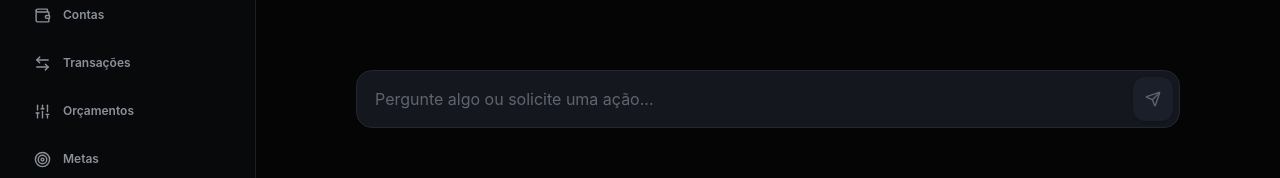
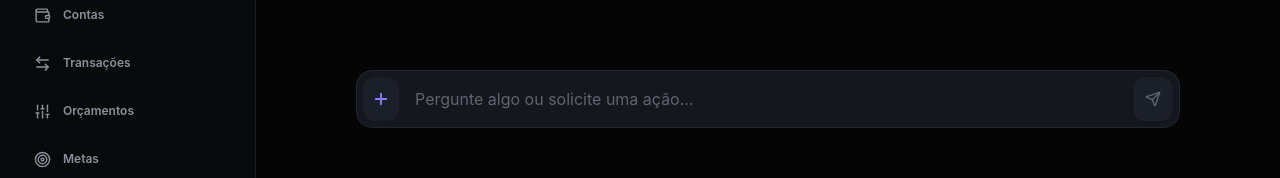
Before and after one commit to Christian-Farias/MyFinance, a React (Vite) app: page /ia in a window 1280 px wide. Shown: the part 612-790 px from the top of the page. Built offline with nearby package versions, Linux system fonts and the light colour scheme.

Commit message:
fix(ui): fechar Ação Rápida ao selecionar opção e integrar botão + na barra de IA

```diff
--- a/src/components/BottomNavigation.tsx
+++ b/src/components/BottomNavigation.tsx
@@ -10,7 +10,7 @@ export const BottomNavigation: React.FC = () => {
   const location = useLocation();
 
   // Hide FAB on IA chat page to prevent covering the input box and send button
-  const isAIPage = location.pathname === '/ia';
+  const isAIPage = location.pathname.startsWith('/ia');
 
   const mainNav = [
     { to: '/', label: 'Início', icon: Home },
--- a/src/components/modals/QuickActionSheet.tsx
+++ b/src/components/modals/QuickActionSheet.tsx
@@ -20,6 +20,11 @@ export const QuickActionSheet: React.FC = () => {
   const navigate = useNavigate();
 
   if (!isQuickActionOpen) return null;
+
+  const handleSelectAction = (actionFn: () => void) => {
+    setQuickActionOpen(false);
+    actionFn();
+  };
 
   const actions = [
     {
@@ -52,10 +57,7 @@ export const QuickActionSheet: React.FC = () => {
       icon: Clock,
       color: '#8B7CFF',
       bgColor: '#8B7CFF20',
-      action: () => {
-        setQuickActionOpen(false);
-        navigate('/compromissos');
-      }
+      action: () => navigate('/compromissos')
     },
     {
       title: 'Nova Meta',
@@ -63,10 +65,7 @@ export const QuickActionSheet: React.FC = () => {
       icon: Target,
       color: '#38BDF8',
       bgColor: '#38BDF820',
-      action: () => {
-        setQuickActionOpen(false);
-        navigate('/metas');
-      }
+      action: () => navigate('/metas')
     },
     {
       title: 'Novo Investimento',
@@ -74,10 +73,7 @@ export const QuickActionSheet: React.FC = () => {
       icon: LineChart,
       color: '#39D98A',
       bgColor: '#39D98A20',
-      action: () => {
-        setQuickActionOpen(false);
-        navigate('/investimentos');
-      }
+      action: () => navigate('/investimentos')
     },
     {
       title: 'Novo Orçamento',
@@ -85,10 +81,7 @@ export const QuickActionSheet: React.FC = () => {
       icon: Sliders,
       color: '#FFB74D',
       bgColor: '#FFB74D20',
-      action: () => {
-        setQuickActionOpen(false);
-        navigate('/orcamentos');
-      }
+      action: () => navigate('/orcamentos')
     }
   ];
 
@@ -121,7 +114,7 @@ export const QuickActionSheet: React.FC = () => {
             return (
               <button
                 key={index}
-                onClick={act.action}
+                onClick={() => handleSelectAction(act.action)}
                 className="flex items-center space-x-3.5 p-3 rounded-2xl bg-[#1A1F29] hover:bg-[#222733] active:scale-[0.99] border border-[#262C3A] hover:border-[#8B7CFF]/40 transition-all text-left group"
               >
                 <div
--- a/src/index.css
+++ b/src/index.css
@@ -41,8 +41,8 @@
   /* Bottom nav height — single source of truth */
   --bottom-nav-h: 64px;
 
-  /* Content bottom clearance = nav + safe area + extra breathing */
-  --page-bottom-pad: calc(var(--bottom-nav-h) + var(--sab) + 16px);
+  /* Content bottom clearance = nav + safe area + extra breathing for FAB */
+  --page-bottom-pad: calc(var(--bottom-nav-h) + var(--sab) + 68px);
 
   /* Spacing scale */
   --sp-1:  4px;
--- a/src/pages/AIAssistantPage.tsx
+++ b/src/pages/AIAssistantPage.tsx
@@ -1,5 +1,5 @@
 import React, { useState, useRef, useEffect } from 'react';
-import { Sparkles, Send, ArrowRight, RefreshCw, MessageCircle, Bot, Check, X, ShieldAlert, BarChart2 } from 'lucide-react';
+import { Sparkles, Send, ArrowRight, RefreshCw, MessageCircle, Bot, Check, X, ShieldAlert, BarChart2, Plus } from 'lucide-react';
 import { useFinance } from '../context/FinanceContext';
 import { aiService } from '../financialAI/aiService';
 import { executeActionPlan } from '../financialAI/actionExecutor';
@@ -53,6 +53,7 @@ export const AIAssistantPage: React.FC = () => {
     recurringTransactions,
     subscriptions,
     refreshAll,
+    setQuickActionOpen,
   } = useFinance();
 
   const [tab, setTab] = useState<'chat' | 'agents'>('chat');
@@ -395,14 +396,24 @@ export const AIAssistantPage: React.FC = () => {
                 e.preventDefault();
                 handleAsk(inputQuestion);
               }}
-              className="flex items-center space-x-2 p-1.5 rounded-2xl bg-[#14171D] border border-[#222733] focus-within:border-[#8B7CFF] transition-all min-h-[48px]"
+              className="flex items-center space-x-1.5 p-1.5 rounded-2xl bg-[#14171D] border border-[#222733] focus-within:border-[#8B7CFF] transition-all min-h-[48px]"
             >
+              <button
+                type="button"
+                onClick={() => setQuickActionOpen(true)}
+                className="w-9 h-9 rounded-xl bg-[#1A1F29] hover:bg-[#222733] text-[#8B7CFF] flex items-center justify-center transition-all shrink-0 active:scale-95 min-w-[36px] min-h-[36px]"
+                title="Ação Rápida"
+                aria-label="Nova Operação Rápida"
+              >
+                <Plus size={18} strokeWidth={2.5} />
+              </button>
+
               <input
                 type="text"
                 value={inputQuestion}
                 onChange={e => setInputQuestion(e.target.value)}
                 placeholder="Pergunte algo ou solicite uma ação..."
-                className="flex-1 bg-transparent px-3 py-2 text-sm text-[#F5F5F5] placeholder-[#5F6570] focus:outline-none"
+                className="flex-1 bg-transparent px-2.5 py-2 text-sm text-[#F5F5F5] placeholder-[#5F6570] focus:outline-none"
                 style={{ fontSize: '16px' }}
               />
               <button
```
